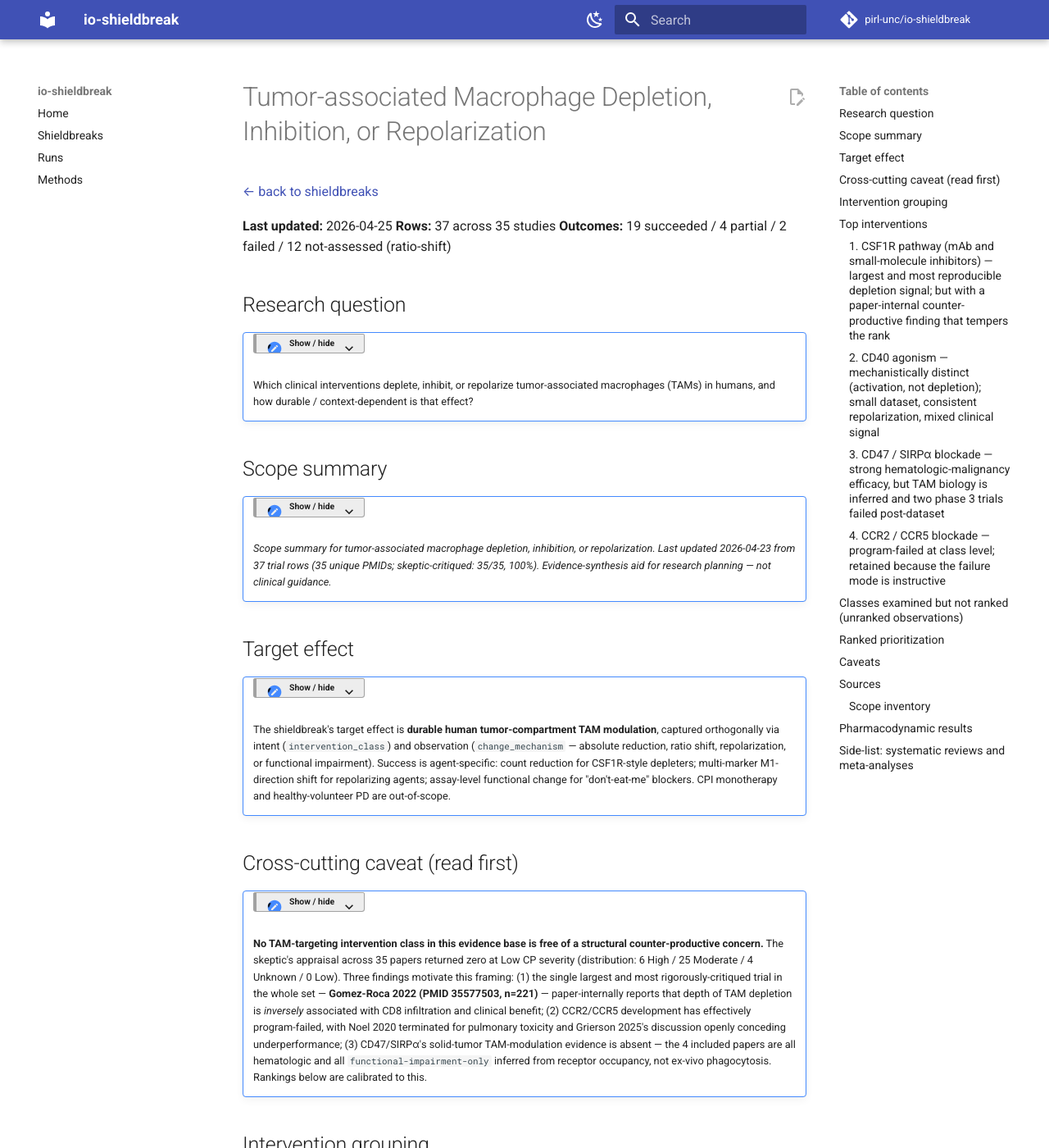
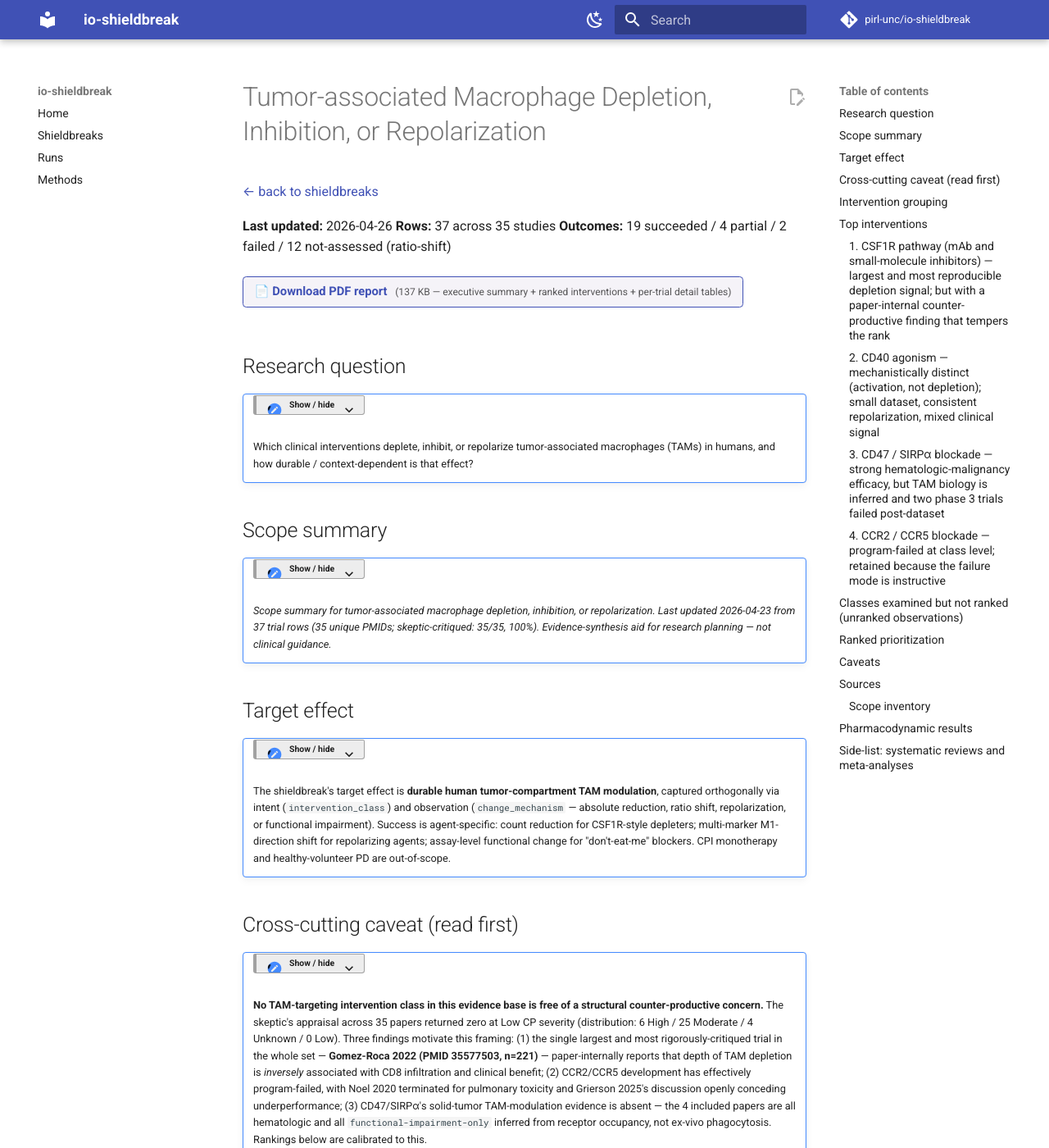
Before and after one commit to pirl-unc/io-shieldbreak, an MkDocs documentation site: the page built from docs/shieldbreaks/tam-depletion/index.md, in a window 1280 px wide and 1400 px high. Shown: the whole window at 82% size. Built offline with MkDocs 1.6.1 and Material for MkDocs 9.7.7, drawn with Linux system fonts in a browser that asks for light colours; comment, search, counter and statistics services are not loaded.

Commit message:
report(tam-depletion): generate PDF — exec summary + top interventions
First reporter pass for tam-depletion. Authors a 489-word executive
summary that lifts the prescriber's load-bearing findings (Gomez-Roca
2022 inverse correlation between depletion depth and CD8 benefit;
CD40+CSF1R combo null-efficacy; CCR2/5 program-failed) and renders a
15-page PDF (137 KB) via fpdf2. The PDF is served from
docs/shieldbreaks/tam-depletion/ and surfaced via a "Download PDF
report" link inserted at the top of the per-shieldbreak index by
build_table.py.

Co-Authored-By: Claude Opus 4.7 (1M context) <noreply@anthropic.com>

```diff
--- a/docs/shieldbreaks/tam-depletion/index.md
+++ b/docs/shieldbreaks/tam-depletion/index.md
@@ -2,7 +2,9 @@
 
 [← back to shieldbreaks](../index.md)
 
-**Last updated:** 2026-04-25  **Rows:** 37 across 35 studies  **Outcomes:** 19 succeeded / 4 partial / 2 failed / 12 not-assessed (ratio-shift)
+**Last updated:** 2026-04-26  **Rows:** 37 across 35 studies  **Outcomes:** 19 succeeded / 4 partial / 2 failed / 12 not-assessed (ratio-shift)
+
+<p class="pdf-download"><a href="tam-depletion-shieldbreak-report.pdf" download>📄 Download PDF report</a> <span class="pdf-meta">(137 KB — executive summary + ranked interventions + per-trial detail tables)</span></p>
 
 ## Research question
 
--- a/docs/stylesheets/tam-depletion.css
+++ b/docs/stylesheets/tam-depletion.css
@@ -1,5 +1,32 @@
 /* Generated by scripts/build_table.py — do not hand-edit.
    Source spec: styles/treg-depletion/STYLE.md */
+
+/* ---- PDF download link (above Research question) ---- */
+p.pdf-download {
+  display: inline-block;
+  margin: 0.5em 0 1em 0;
+  padding: 0.4em 0.9em;
+  border: 1px solid var(--md-primary-fg-color, #5b3a87);
+  border-radius: 0.3em;
+  background: var(--md-primary-fg-color--lightest, rgba(91, 58, 135, 0.06));
+  font-size: 0.92em;
+}
+p.pdf-download a {
+  font-weight: 600;
+  text-decoration: none;
+  color: var(--md-primary-fg-color, #5b3a87);
+}
+p.pdf-download a:hover { text-decoration: underline; }
+p.pdf-download .pdf-meta {
+  margin-left: 0.5em;
+  font-size: 0.82em;
+  opacity: 0.75;
+  font-weight: 400;
+}
+[data-md-color-scheme="slate"] p.pdf-download {
+  background: rgba(255, 255, 255, 0.04);
+  border-color: rgba(255, 255, 255, 0.18);
+}
 
 /* ---- Collapsible subsection wrappers (one toggle per ## section) ---- */
 details.sb-section {
```
Also changed, not shown: data/shieldbreaks/tam-depletion/executive_summary.md (added, +35 -0 lines), 1 other file.
